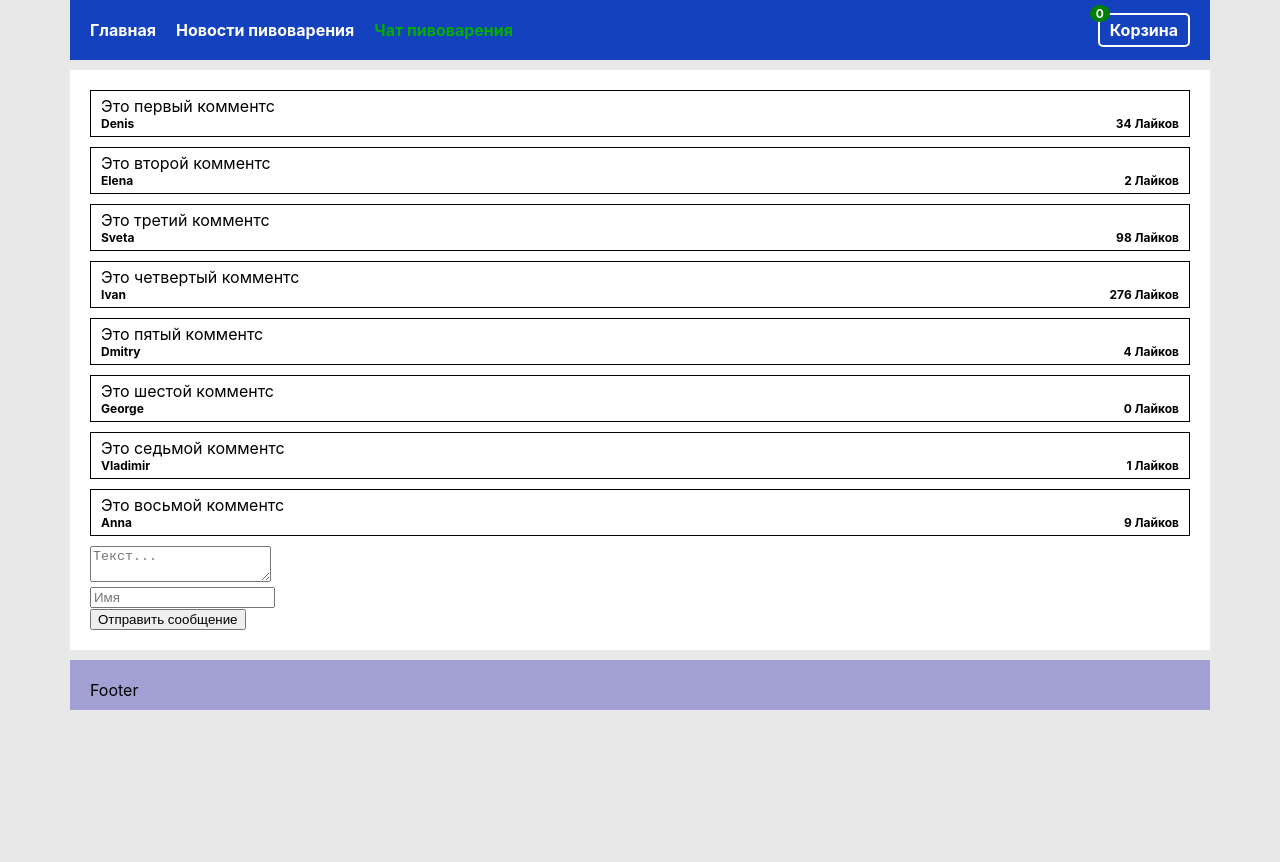
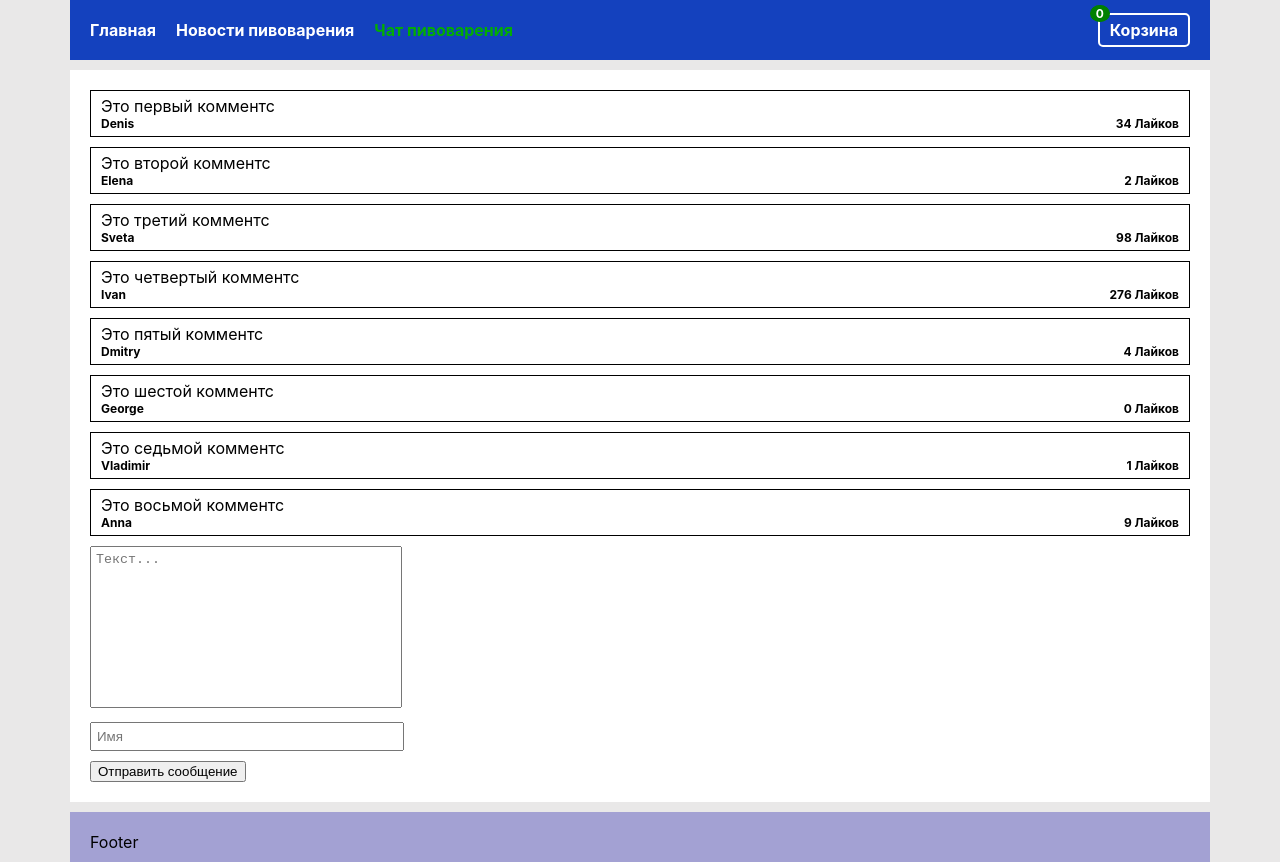
Before and after one commit to wilderedin5/beer-magazine-page, a React (Create React App) app: page /chat in a window 1280 px wide. Before the commit the page ends 800 px from the top, so only its background shows below. Built offline with nearby package versions, Linux system fonts and the light colour scheme.

Commit message:
small style

```diff
--- a/src/Components/Chat/ChatForm/ChatForm.jsx
+++ b/src/Components/Chat/ChatForm/ChatForm.jsx
@@ -2,13 +2,14 @@ import React from 'react';
 import { Field, reduxForm } from 'redux-form';
 import createFormElement from '../../../hoc/createFromElement/createFormElement';
 import { required, maxAbv260, maxAbv60 } from '../../../Validators/ChatFormValidate';
+import style from './ChatForm.module.scss';
 
 const Input = createFormElement("input");
 const Textarea = createFormElement("textarea");
 
 const ChatForm = (props) => {
     return (
-        <form onSubmit={props.handleSubmit}>
+        <form className={style.chatForm} onSubmit={props.handleSubmit}>
             <Field component={Textarea} type="text" placeholder="Текст..." name="messageText" validate={[required,maxAbv260]} />
             <Field component={Input} type="text" placeholder="Имя" name="authorName" validate={[required,maxAbv60]} />
             <button>Отправить сообщение</button>
--- /dev/null
+++ b/src/Components/Chat/ChatForm/ChatForm.module.scss
@@ -0,0 +1,14 @@
+.chatForm{
+    display: flex;
+    flex-direction: column;
+    align-items: flex-start;
+    & input,& textarea {
+        width: 300px;
+        padding: 5px;
+        margin-bottom: 10px;
+    }
+    & textarea {
+        height: 150px;
+        resize: none;
+    }
+}
```
